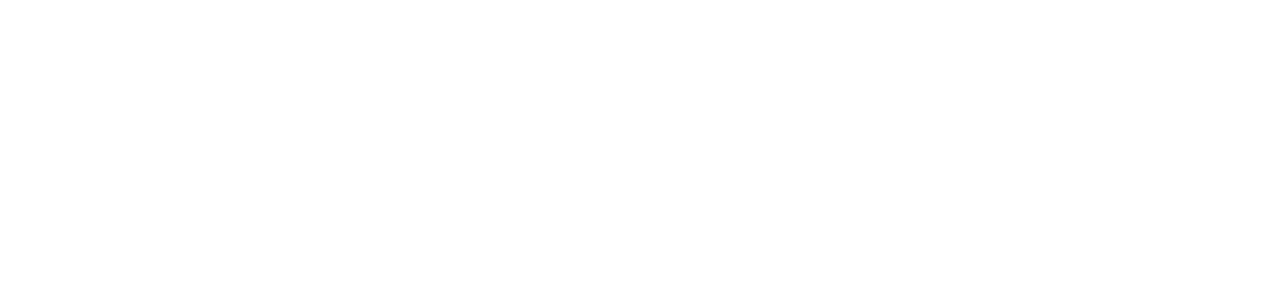
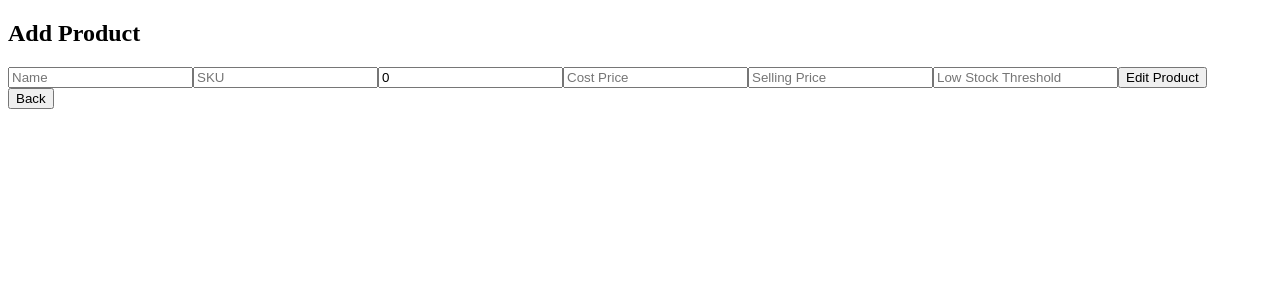
Before and after one commit to Vidhi-0603/StockFlowMVP, a React app in the folder Frontend/: page /edit-product/1 in a window 1280 px wide. Before the commit this address had no page. Shown: the top 300 px of the page. Built offline with nearby package versions, Linux system fonts and the light colour scheme; no server answers; the HTML template or start-up script is replaced by a standard one.

Commit message:
feat: implement edit product functionality with dedicated page and routing

```diff
--- a/Frontend/src/App.jsx
+++ b/Frontend/src/App.jsx
@@ -4,6 +4,7 @@
 import Dashboard from "./pages/Dashboard";
 import ProtectedRoute from "./ProtectedRoute";
 import AddProduct from "./pages/AddProduct";
+import EditProduct from "./pages/EditProduct";
 
 function App() {
   return (
@@ -20,6 +21,7 @@
           }
         />
         <Route path="/add-product" element={<AddProduct />} />
+        <Route path="/edit-product/:id" element={<EditProduct />} />
       </Routes>
     </BrowserRouter>
   );
--- a/Frontend/src/components/ProductList.jsx
+++ b/Frontend/src/components/ProductList.jsx
@@ -21,9 +21,7 @@
   };
 
   const editProduct = async (id) => {
-    navigate("/edit-product");
-    // await API.put(`/products/${id}`);
-    // fetchProducts();
+    navigate(`/edit-product/${id}`);
   };
   return (
     <div>
--- /dev/null
+++ b/Frontend/src/pages/EditProduct.jsx
@@ -0,0 +1,96 @@
+import { useEffect, useState } from "react";
+import API from "../axiosInstance";
+import { useNavigate, useParams } from "react-router-dom";
+
+function EditProduct() {
+  const navigate = useNavigate();
+  const { id } = useParams();
+
+  const [form, setForm] = useState({
+    name: "",
+    sku: "",
+    quantity: 0,
+    costPrice: "",
+    sellingPrice: "",
+    lowStockThreshold: "",
+  });
+
+  useEffect(() => {
+    const fetchProduct = async () => {
+      const { data } = await API.get(`/products/${id}`);
+      if (data) {
+        setForm(data);
+      }
+    };
+    fetchProduct();
+  }, [id]);
+
+  const handleSubmit = async (e) => {
+    e.preventDefault();
+
+    try {
+      await API.put(`/products/${id}`, form);
+      alert("Product updated successfully");
+      // redirect back to dashboard
+      navigate("/dashboard");
+    } catch (err) {
+      alert(err.response?.data?.error || "Error updating product");
+    }
+  };
+
+  return (
+    <div>
+      <h2>Add Product</h2>
+
+      <form onSubmit={handleSubmit}>
+        <input
+          placeholder="Name"
+          value={form.name}
+          onChange={(e) => setForm({ ...form, name: e.target.value })}
+        />
+        <input
+          placeholder="SKU"
+          value={form.sku}
+          onChange={(e) => setForm({ ...form, sku: e.target.value })}
+        />
+        <input
+          type="number"
+          placeholder="Quantity"
+          value={form.quantity}
+          onChange={(e) =>
+            setForm({ ...form, quantity: Number(e.target.value) })
+          }
+        />
+        <input
+          type="number"
+          placeholder="Cost Price"
+          value={form.costPrice}
+          onChange={(e) =>
+            setForm({ ...form, costPrice: Number(e.target.value) })
+          }
+        />
+        <input
+          type="number"
+          placeholder="Selling Price"
+          value={form.sellingPrice}
+          onChange={(e) =>
+            setForm({ ...form, sellingPrice: Number(e.target.value) })
+          }
+        />
+        <input
+          type="number"
+          placeholder="Low Stock Threshold"
+          value={form.lowStockThreshold}
+          onChange={(e) =>
+            setForm({ ...form, lowStockThreshold: Number(e.target.value) })
+          }
+        />
+
+        <button type="submit">Edit Product</button>
+      </form>
+      <button onClick={() => navigate("/dashboard")}>Back</button>
+    </div>
+  );
+}
+
+export default EditProduct;
```
Also changed, not shown: 1 other file (tests, documents, lock files or other folders).
